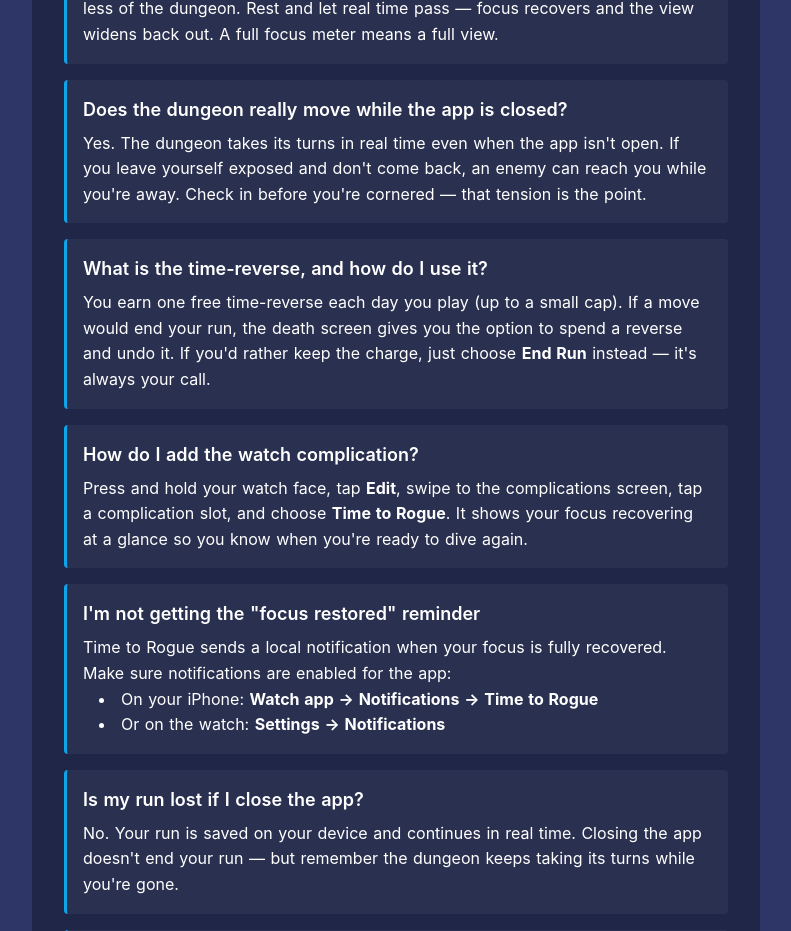
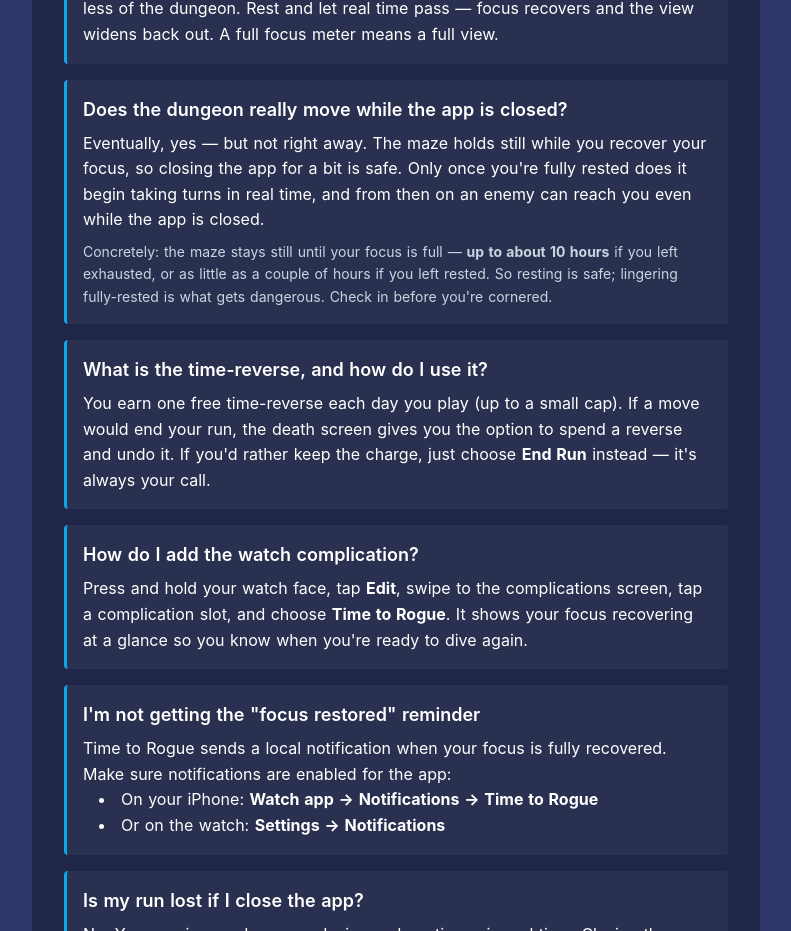
Before and after one commit to SuperWes/MidnightLaunchGamesSite, a Nuxt app: page /games/timetorogue/support in a window 1280 px wide. Shown: the part 980-1911 px from the top of the page, without its empty margins (244-1035 px from the left). Built offline with nearby package versions, Linux system fonts and the light colour scheme.

Commit message:
Time to Rogue copy: clarify the offline safe window (safe until rested, up to ~10h)

```diff
--- a/pages/games/timetorogue/index.vue
+++ b/pages/games/timetorogue/index.vue
@@ -9,7 +9,7 @@
             A Roguelike That Plays Out Across Your Day
           </p>
           <p class="text-white text-base mb-4">
-            A dungeon crawler built for Apple Watch, where the resource isn't mana or gold — it's real-world time. Every action spends focus and narrows your view; focus returns over hours. Descend as deep as you can before the dungeon catches you — even while the app is closed.
+            A dungeon crawler built for Apple Watch, where the resource isn't mana or gold — it's real-world time. Every action spends focus and narrows your view; focus returns over hours. The maze holds still while you recover, but rest too long and it starts to hunt — even while the app is closed.
           </p>
 
           <p class="ttr-accent font-semibold text-lg mb-2">⌚ Coming soon to Apple Watch</p>
@@ -48,7 +48,7 @@
                 </div>
                 <div>
                   <h3 class="font-semibold text-lg">The maze moves while you're away</h3>
-                  <p class="text-sm">The dungeon takes its turns even when the app is closed. Leave yourself exposed and it can find you before you return.</p>
+                  <p class="text-sm">You're safe while you recover — up to about 10 hours if you left exhausted. But once you're fully rested, the maze starts taking its turns, even while the app is closed, and it can reach you before you return.</p>
                 </div>
                 <div>
                   <h3 class="font-semibold text-lg">Push your luck</h3>
--- a/pages/games/timetorogue/support/index.vue
+++ b/pages/games/timetorogue/support/index.vue
@@ -62,10 +62,15 @@
 
           <div class="faq-item mb-4">
             <h3 class="text-lg font-semibold mb-2">Does the dungeon really move while the app is closed?</h3>
-            <p>
-              Yes. The dungeon takes its turns in real time even when the app isn't open. If you leave
-              yourself exposed and don't come back, an enemy can reach you while you're away. Check in
-              before you're cornered — that tension is the point.
+            <p class="mb-2">
+              Eventually, yes — but not right away. The maze holds still while you recover your focus,
+              so closing the app for a bit is safe. Only once you're fully rested does it begin taking
+              turns in real time, and from then on an enemy can reach you even while the app is closed.
+            </p>
+            <p class="text-sm text-gray-400">
+              Concretely: the maze stays still until your focus is full — <strong>up to about 10 hours</strong>
+              if you left exhausted, or as little as a couple of hours if you left rested. So resting is safe;
+              lingering fully-rested is what gets dangerous. Check in before you're cornered.
             </p>
           </div>
 
```
